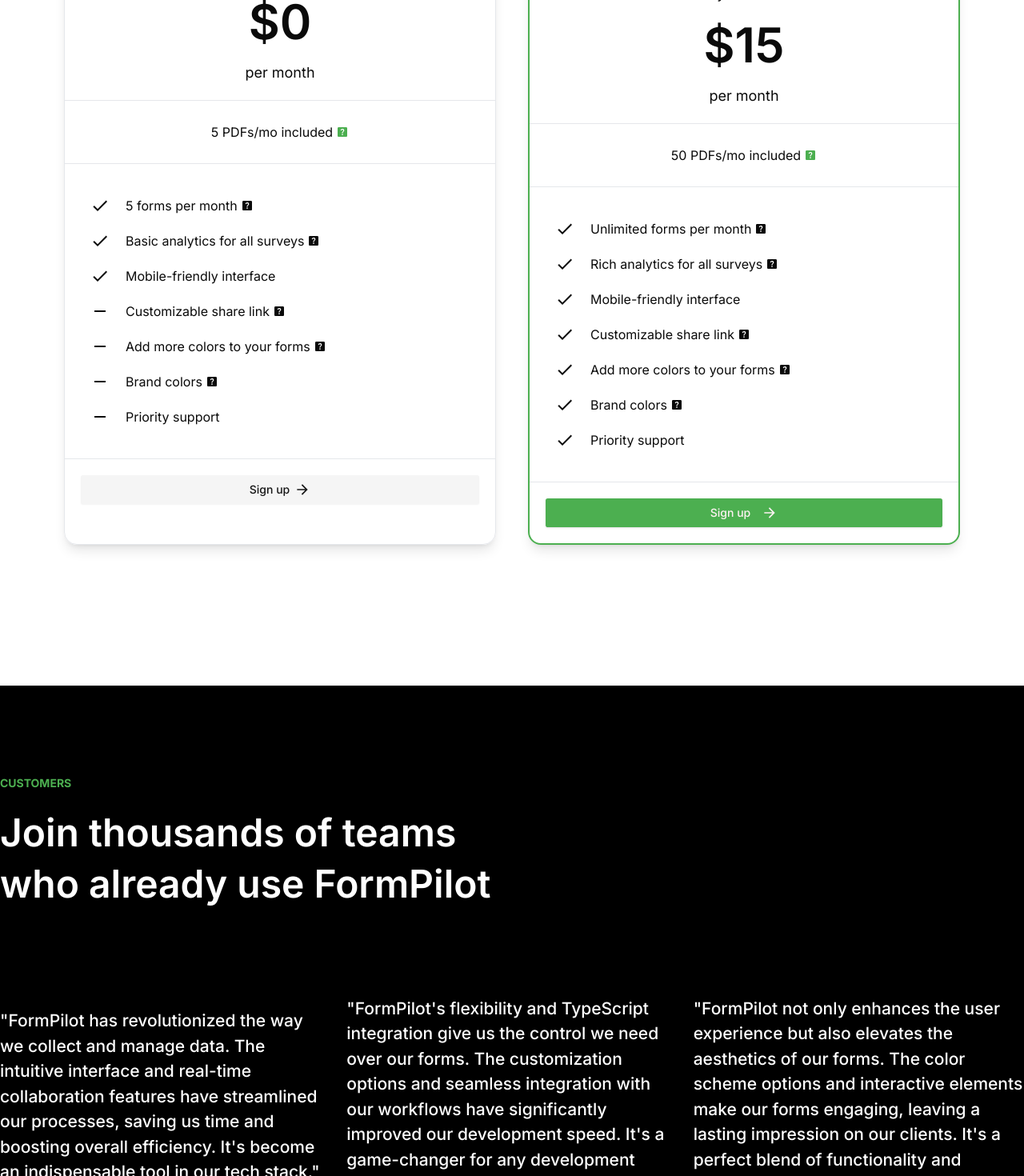
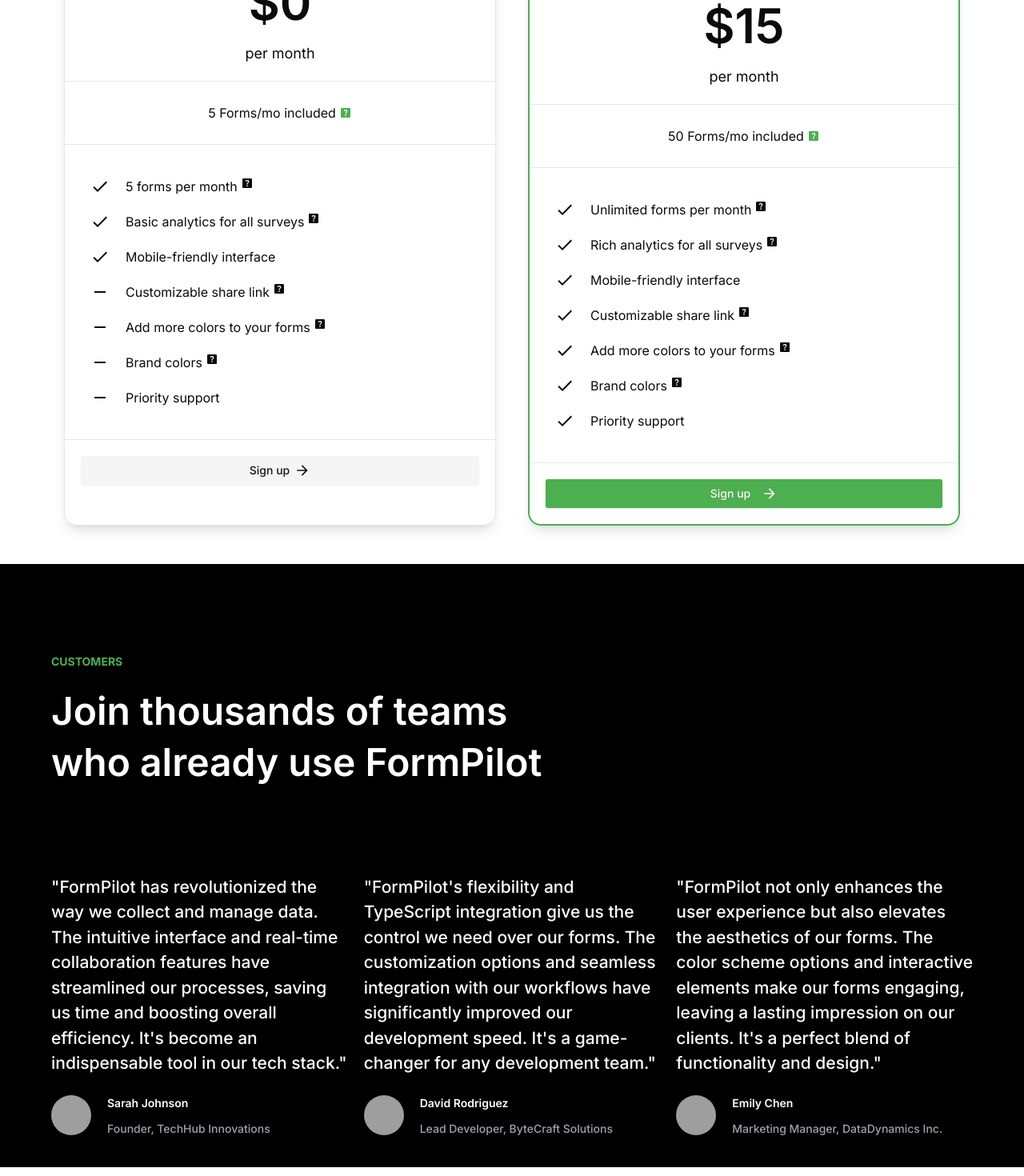
Before and after one commit to skylineCodes/form-builder, a Next.js app: page / in a window 1280 px wide. Shown: the part 3760-5230 px from the top of the page at 80% size. Built offline with nearby package versions, Linux system fonts and the light colour scheme; grey boxes are pictures that could not be loaded.

Commit message:
Mobile responsive bug fixed

```diff
--- a/app/page.tsx
+++ b/app/page.tsx
@@ -135,7 +135,7 @@
 
   const analyticsLeftVariants = {
     initial: {
-      x: -500,
+      x: -10,
       opacity: 0,
     },
     animate: {
@@ -158,7 +158,7 @@
 
   const analyticsRightVariants = {
     initial: {
-      x: 500,
+      x: 10,
       opacity: 0,
     },
     animate: {
@@ -462,7 +462,7 @@
         </div>
 
         {/* Analytics */}
-        <div className='mx-auto mb-8 mt-8 max-w-7xl'>
+        <div className='max-w-[90vw] lg:max-w-7xl m-auto mb-8 mt-8'>
           <div
             ref={analyticRef}
             className='flex flex-col-reverse sm:flex-col-reverse items-center lg:flex-row gap-8 sm:mt-24'
@@ -500,7 +500,7 @@
         </div>
 
         {/* Form Details */}
-        <div className='mx-auto mb-8 mt-8 max-w-7xl'>
+        <div className='max-w-[90vw] lg:max-w-7xl m-auto mb-8 mt-8'>
           <div
             ref={formRef}
             className='flex flex-col sm:flex-col-reverse items-center lg:flex-row gap-8 sm:mt-24'
@@ -539,7 +539,7 @@
         </div>
 
         {/* Banner Media */}
-        <div className='mx-auto mb-8 mt-8 max-w-7xl'>
+        <div className='max-w-[90vw] lg:max-w-7xl m-auto mb-8 mt-8'>
           <div
             ref={bannerRef}
             className='flex flex-col-reverse sm:flex-col-reverse items-center lg:flex-row gap-8 sm:mt-24'
@@ -577,7 +577,7 @@
         </div>
 
         {/* Pricing */}
-        <MaxWidthWrapper className='mb-32 px-0 mt-6 text-center max-w-7xl h-fit'>
+        <MaxWidthWrapper className='mb-32 px-0 mt-6 text-center h-fit max-w-[90vw] lg:max-w-7xl m-auto'>
           <div className='mx-auto max-w-4xl sm:text-center'>
             <h1 className='mt-2 font-bold text-4xl sm:text-5xl'>
               Transparent and flexible pricing
@@ -623,14 +623,14 @@
 
                     <div className='flex h-20 items-center justify-center border-b border-t border-gray-200'>
                       <div className='flex items-center space-x-1'>
-                        <p>{quota.toLocaleString()} PDFs/mo included</p>
+                        <p>{quota.toLocaleString()} Forms/mo included</p>
 
                         <Tooltip delayDuration={300}>
                           <TooltipTrigger className='cursor-default ml-1.5'>
                             <MdHelpCenter className='h-4 w-4 text-[#4caf50]' />
                           </TooltipTrigger>
                           <TooltipContent className='w-80 p-2'>
-                            How many PDFs you can upload per month.
+                            How many Forms you can upload per month.
                           </TooltipContent>
                         </Tooltip>
                       </div>
@@ -638,7 +638,10 @@
 
                     <ul className='my-10 space-y-5 px-8'>
                       {features.map(({ text, footnote, negative }) => (
-                        <li key={text} className='flex space-x-5'>
+                        <li
+                          key={text}
+                          className='flex items-start justify-start space-x-5'
+                        >
                           <div className='flex-shrink-0'>
                             {negative ? (
                               <BiMinus className='h-6 w-6 text-[#4caf50]-300' />
@@ -647,9 +650,9 @@
                             )}
                           </div>
                           {footnote ? (
-                            <div className='flex items-center space-x-1'>
+                            <div className='flex items-start justify-start space-x-1'>
                               <p
-                                className={cn('text-[#4caf50]-600', {
+                                className={cn('text-[#4caf50]-600 text-left', {
                                   'text-[#4caf50]-400': negative,
                                 })}
                               >
@@ -718,22 +721,22 @@
 
         {/* Testimonial */}
         <div className='flex flex-col gap-3 justify-center items-center bg-black mb-12 h-fit'>
-          <div className='flex flex-col gap-3 mx-[10px] mb-16 w-full max-w-xs lg:max-w-7xl'>
-            <h1 className='mt-[7rem] uppercase font-bold text-sm sm:text-sm text-[#4caf50]'>
+          <div className='flex flex-col justify-start items-start gap-3 mx-[10px] mb-16 w-full max-w-[90vw] lg:max-w-[90vw]'>
+            <h1 className='mt-[7rem] uppercase font-bold text-md sm:text-sm text-[#4caf50]'>
               Customers
             </h1>
             <div className='flex flex-col gap-2'>
-              <p className='mt-4 text-white text-2xl lg:text-5xl font-semibold'>
+              <p className='mt-4 text-white text-3xl lg:text-5xl font-semibold'>
                 Join thousands of teams
               </p>
-              <p className='mt-2 text-white text-2xl lg:text-5xl font-semibold'>
+              <p className='mt-2 text-white text-3xl lg:text-5xl font-semibold'>
                 who already use FormPilot
               </p>
             </div>
           </div>
           <div
             ref={testimonialRef}
-            className='flex flex-col m-h-[60vh] justify-center items-center lg:grid lg:grid-cols-3 gap-5 mx-[10px] mt-10 w-full max-w-xs lg:max-w-7xl'
+            className='flex flex-col m-h-[60vh] justify-center items-center lg:grid lg:grid-cols-3 gap-5 mx-[10px] m-auto mt-10 max-w-[90vw] lg:max-w-[90vw]'
           >
             <motion.div
               variants={testimonialVariants}
@@ -838,8 +841,8 @@
         </div>
 
         {/* Footer */}
-        <div className=''>
-          <div className='flex flex-col lg:grid lg:grid-cols-[400px_1fr_1fr_1fr_1fr] gap-4 py-[49px] m-auto max-w-xs lg:max-w-7xl'>
+        <div className='max-w-[90vw] w-full lg:max-w-[90vw] m-auto'>
+          <div className='flex flex-col lg:grid lg:grid-cols-[400px_1fr_1fr_1fr_1fr] gap-4 py-[49px] lg:max-w-7xl'>
             <div className='flex flex-col justify-start items-start gap-3'>
               <Link href='/' className='flex z-40 font-semibold'>
                 <LOGO />
```
